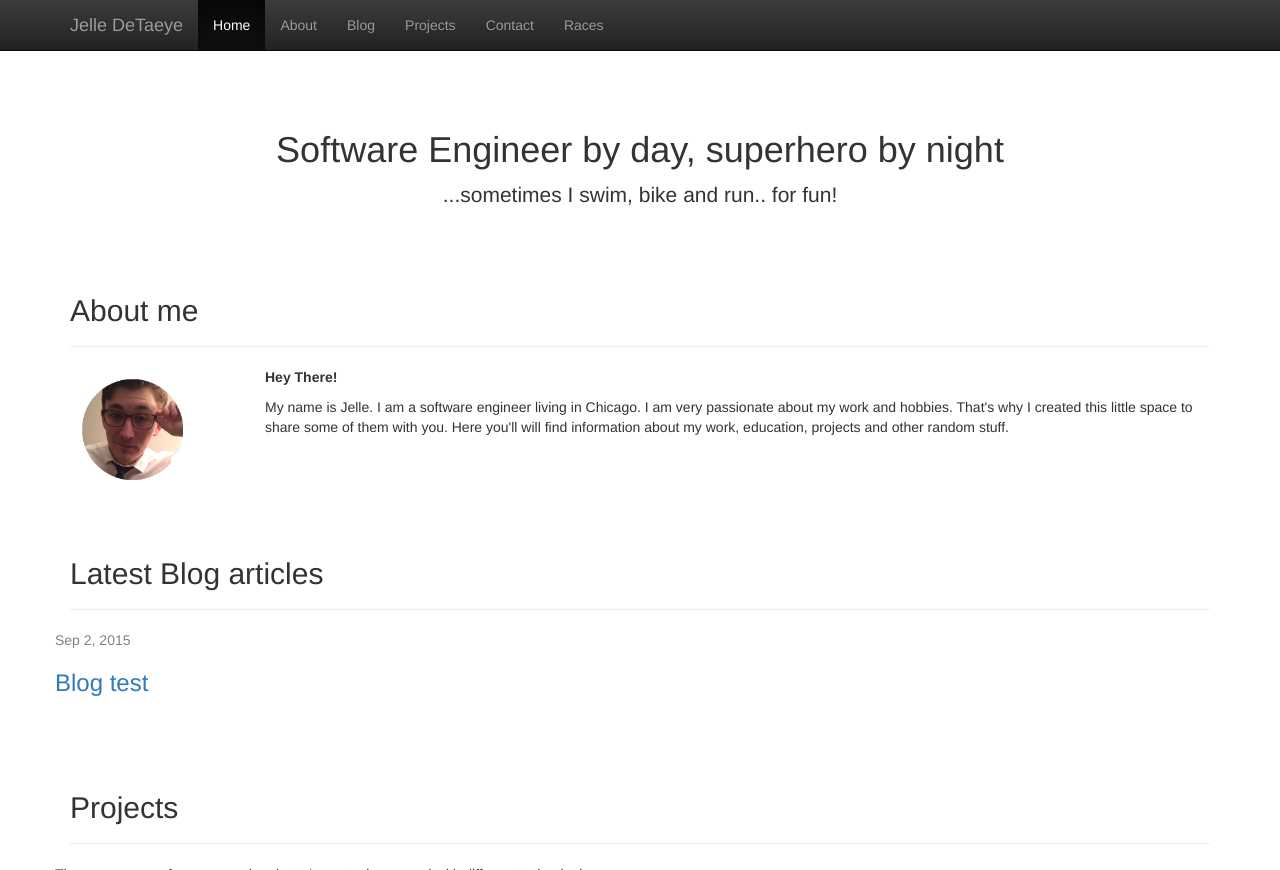
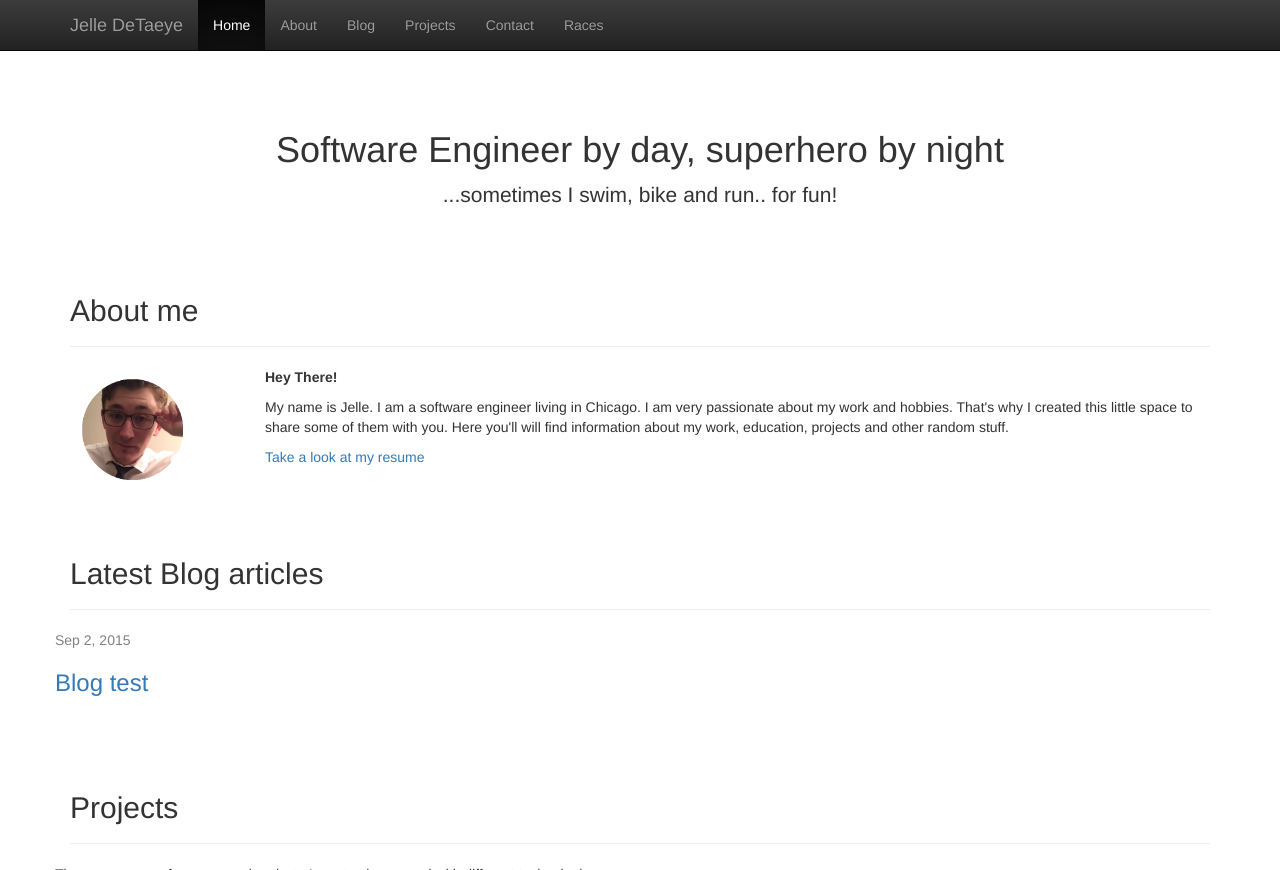
Before and after one commit to jelledetaeye/jelledetaeye.github.io, a Jekyll site: the page built from index.html, in a window 1280 px wide and 900 px high, cut to the strip 0-870 px from the top of the window. Built offline with Jekyll 4.4.1, drawn with Linux system fonts in a browser that asks for light colours; nearby versions of some CDN libraries.

Commit message:
add resume link

```diff
--- a/_includes/about.html
+++ b/_includes/about.html
@@ -10,5 +10,6 @@
 		<p><strong>Hey There!</strong></p>
 		<p>My name is Jelle. I am a software engineer living in Chicago. I am very passionate about my work and hobbies. That's why I created this little space to share some of them with you. Here you'll will find information about my work, education, projects and other random stuff.
 		</p>
+		<p><a href="https://www.dropbox.com/s/1caf74ikvl4vigc/JelleDeTaeye-Public-Resume.pdf?dl=1">Take a look at my resume</a></p>
 	</div>
 </div>
```
